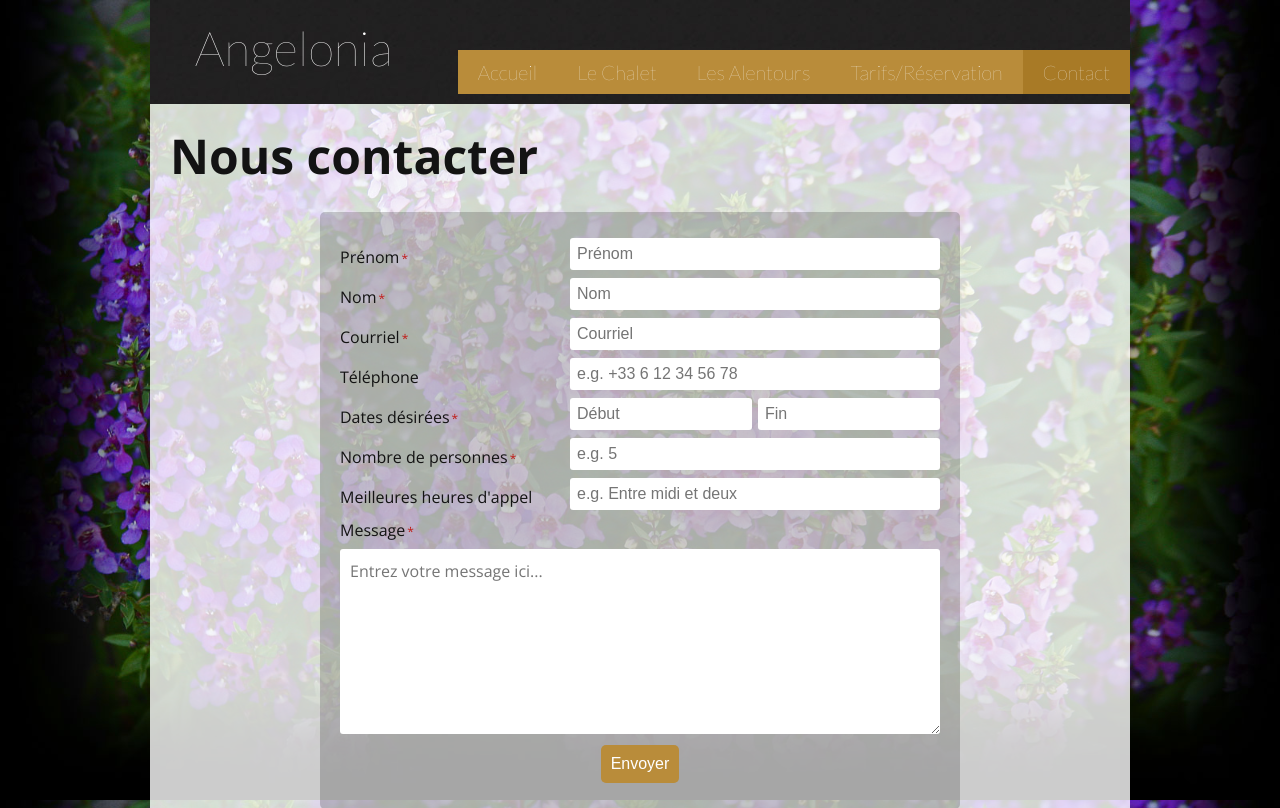
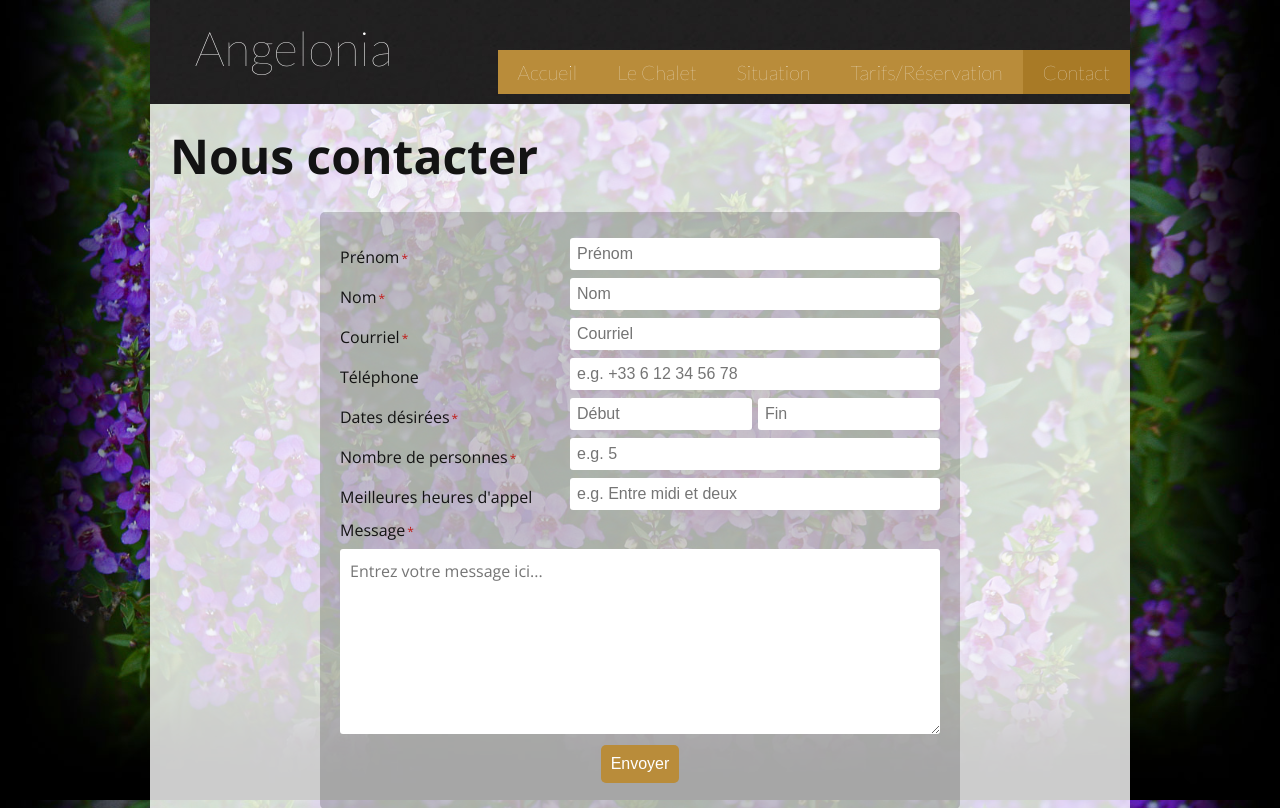
Before and after one commit to arthurio/angelonia, a Django app: page /contact in a window 1280 px wide. Shown: the top 808 px of the page. Run offline with Django 3.2, Linux system fonts and the light colour scheme; parts of the project's set-up code (start-up, migrations or seed data) failed here and were passed over; some libraries are stand-ins or nearby versions; some web fonts are replaced.

Commit message:
replace Les alentours with situation

```diff
--- a/angelonia/templates/base.html
+++ b/angelonia/templates/base.html
@@ -45,7 +45,7 @@
                 <ul>
                     <li class="home" data-href="/">Accueil</li>
                     <li class="gallery" data-href="gallery">Le Chalet</li>
-                    <li class="neighborhood" data-href="neighborhood">Les Alentours</li>
+                    <li class="neighborhood" data-href="neighborhood">Situation</li>
                     <li class="pricing" data-href="pricing">Tarifs/Réservation</li>
                     <li class="contact" data-href="contact">Contact</li>
                 </ul>
```
